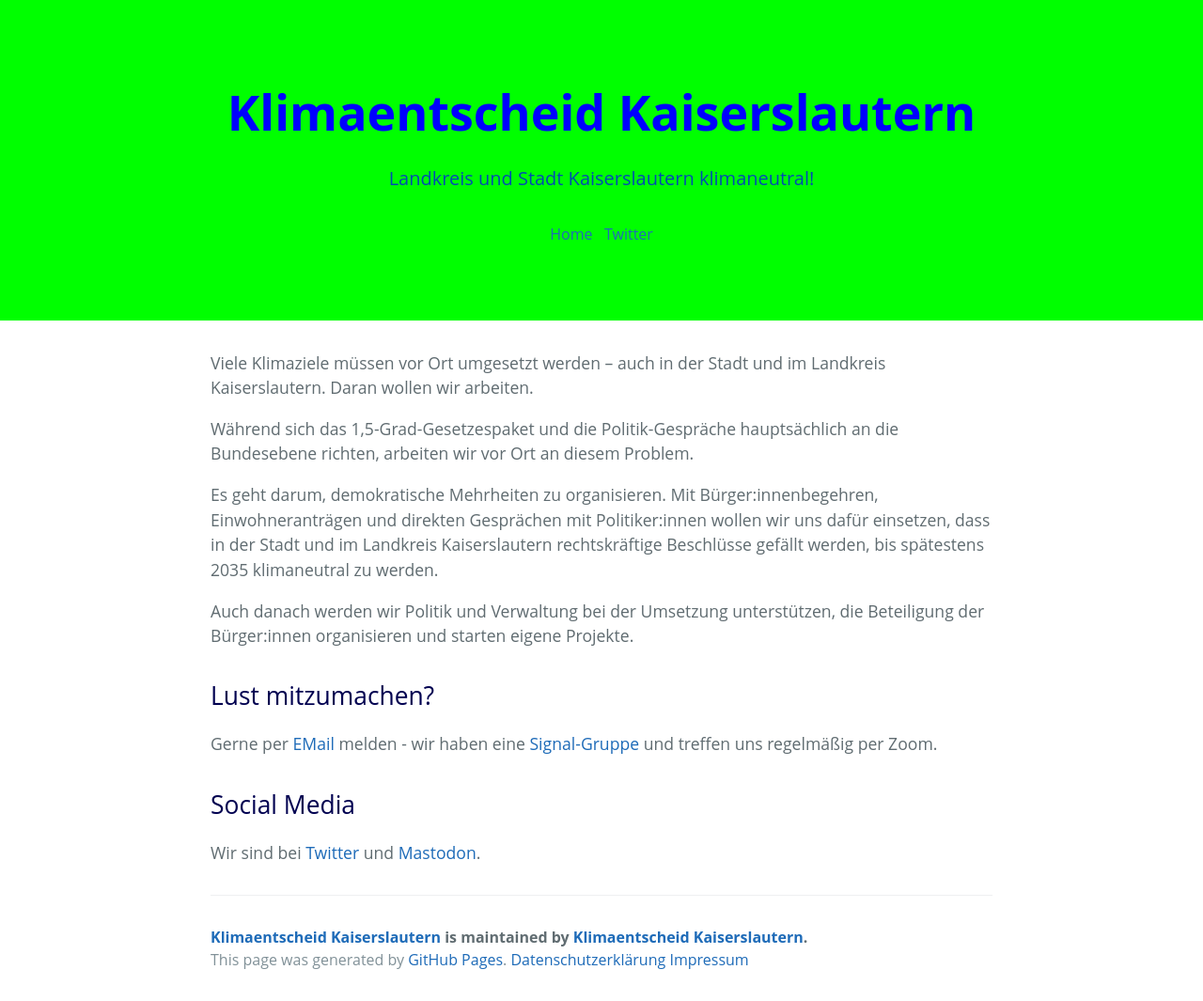
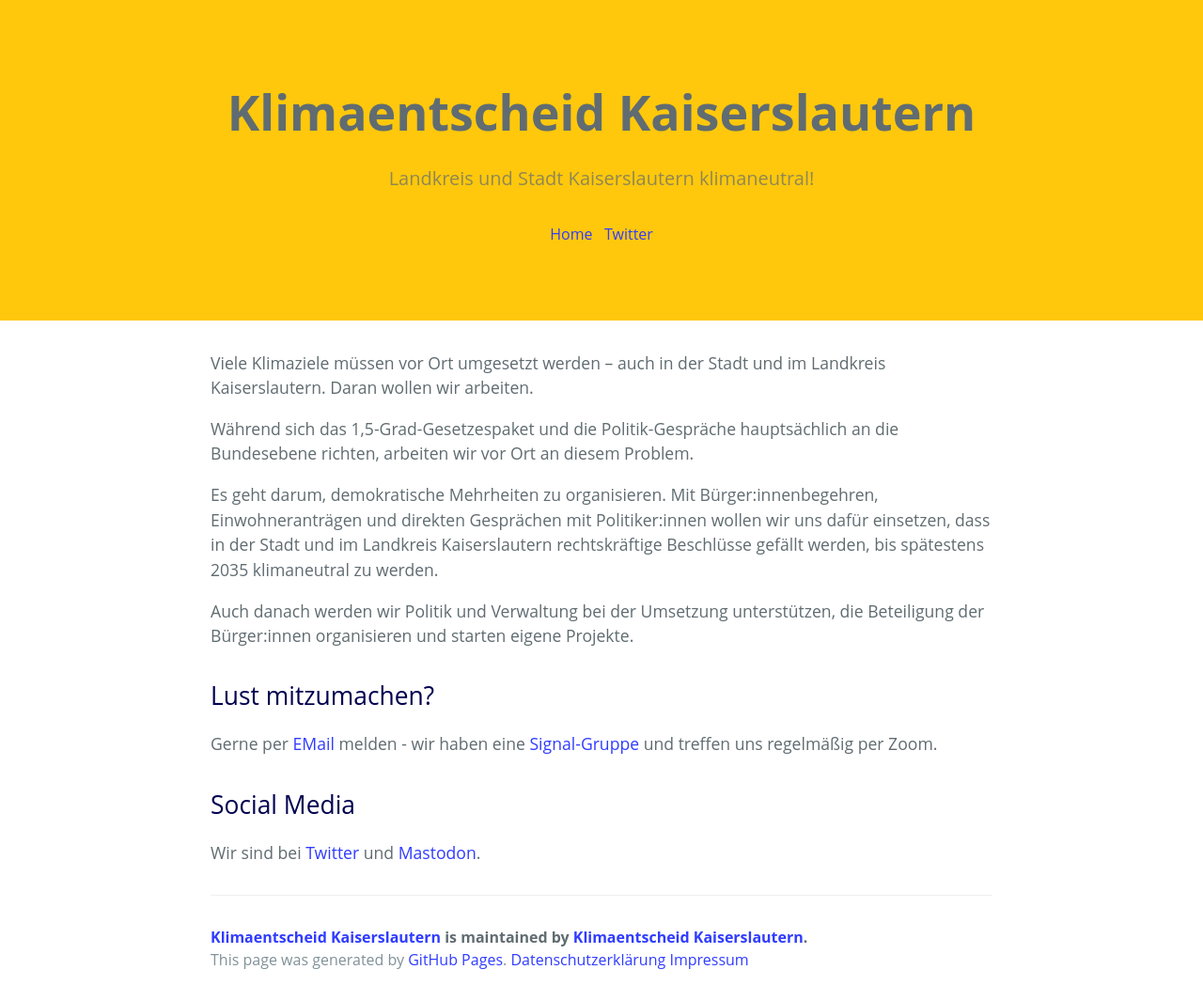
Before and after one commit to klimalautern/klimalautern.github.io, a Jekyll site: the page built from index.md, in a window 1280 px wide. Shown: the whole page at 94% size. Built offline with Jekyll 4.4.1, drawn with Linux system fonts in a browser that asks for light colours; our own code applies the rules of GitHub Pages for plain Markdown files.

Commit message:
German Zero Farbschema (glaube ich)

```diff
--- a/css/cayman.css
+++ b/css/cayman.css
@@ -129,7 +129,7 @@
 
 body { padding: 0; margin: 0; font-family: "Open Sans", "Helvetica Neue", Helvetica, Arial, sans-serif; font-size: 16px; line-height: 1.5; color: #606c71; }
 
-a { color: #1e6bb8; text-decoration: none; }
+a { color: #303cff; text-decoration: none; }
 a:hover { text-decoration: underline; }
 
 .btn { display: inline-block; margin-bottom: 1rem; color: rgba(255, 255, 255, 0.7); background-color: rgba(255, 255, 255, 0.08); border-color: rgba(255, 255, 255, 0.2); border-style: solid; border-width: 1px; border-radius: 0.3rem; transition: color 0.2s, background-color 0.2s, border-color 0.2s; }
@@ -140,7 +140,7 @@ a:hover { text-decoration: underline; }
 @media screen and (max-width: 42em) { .btn { display: block; width: 100%; padding: 0.75rem; font-size: 0.9rem; }
   .btn + .btn { margin-top: 1rem; margin-left: 0; } }
 
-.page-header { color: #0000ff; text-align: center; background-color: #00ff00; background-image: linear-gradient(120deg, #00ff00, #00ff00); }
+.page-header { color: #606c71; text-align: center; background-color: #ffc80c; background-image: linear-gradient(120deg, #ffc80c, #ffc80c); }
 @media screen and (min-width: 64em) { .page-header { padding: 5rem 6rem; } }
 @media screen and (min-width: 42em) and (max-width: 64em) { .page-header { padding: 3rem 4rem; } }
 @media screen and (max-width: 42em) { .page-header { padding: 2rem 1rem; } }
```
